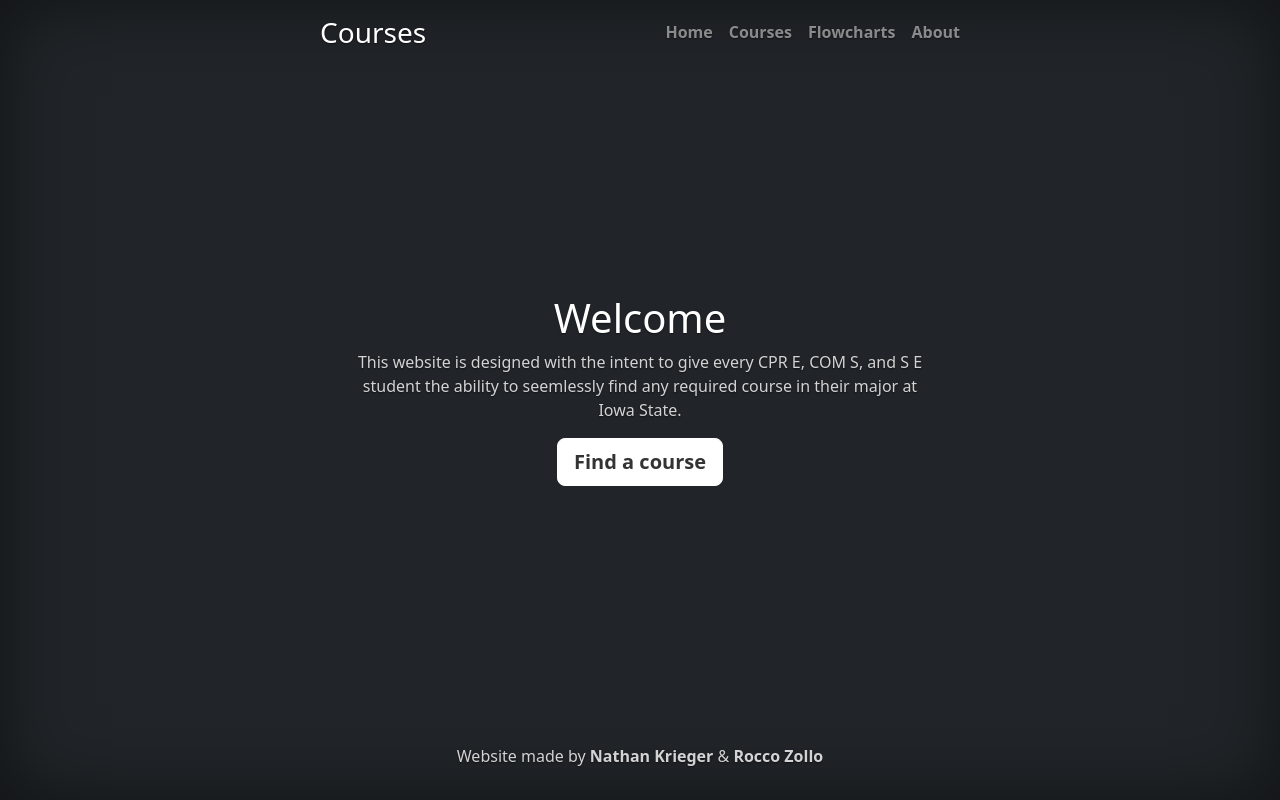
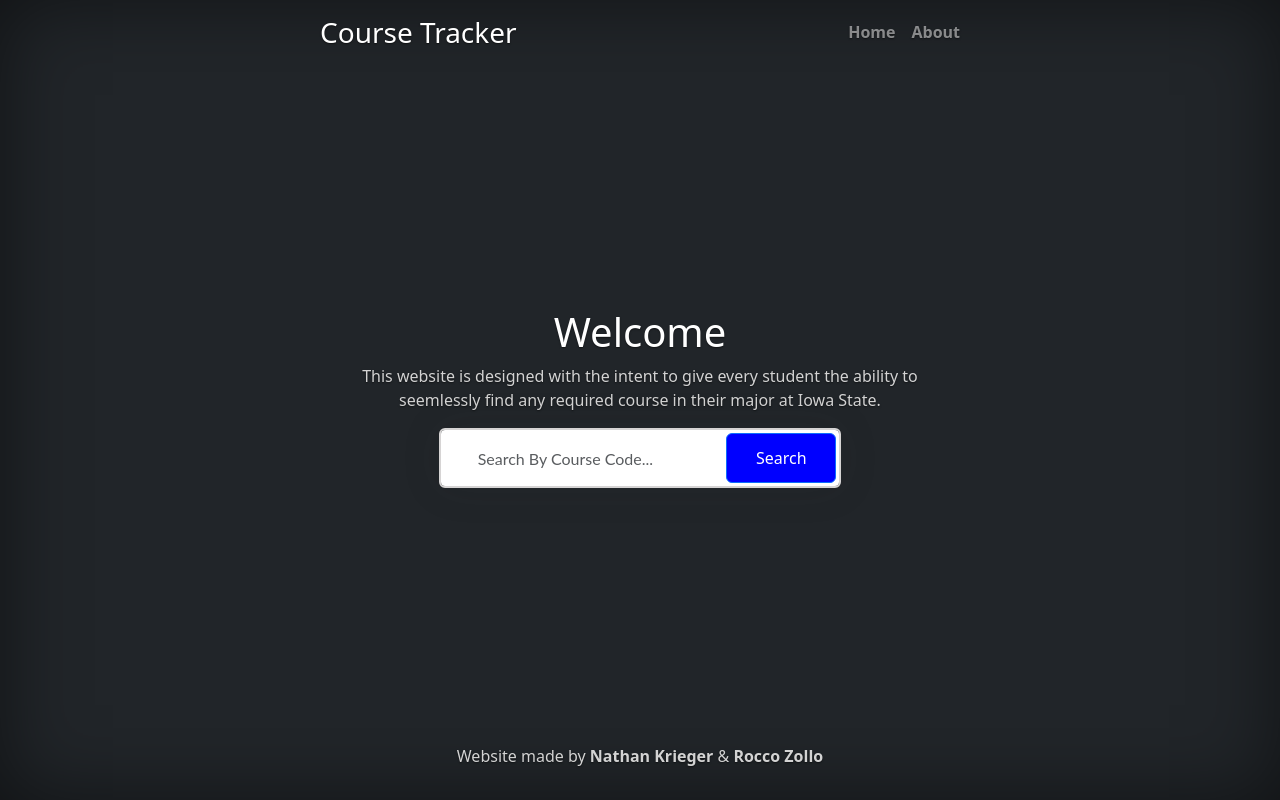
Before and after one commit to nathankrieger/S-E-319-Final-Project, a React (Create React App) app in the folder frontend/: page / in a window 1280 px wide. Built offline with nearby package versions, Linux system fonts and the light colour scheme.

Commit message:
Functional search bar

```diff
--- a/frontend/public/index.html
+++ b/frontend/public/index.html
@@ -28,7 +28,7 @@
       work correctly both with client-side routing and a non-root public URL.
       Learn how to configure a non-root public URL by running `npm run build`.
     -->
-    <title>React App</title>
+    <title>Course Tracker</title>
   </head>
   <body>
     <noscript>You need to enable JavaScript to run this app.</noscript>
--- a/frontend/src/App.js
+++ b/frontend/src/App.js
@@ -21,16 +21,25 @@ function App() {
     //const navigate = useNavigate();
 
     useEffect(() => {
+      fetch("http://localhost:8081/getCourses")
+          .then((response) => response.json())
+          .then((data) => {
+              setProducts(data);
+          });
+  }, []);
+
+    const handleChange = (event) => {
+      setSearchTerm(event.target.value);
+    };
+
+    const handleSearch = () => {
       const results = products.filter((major) =>
         major.courses.some((course) =>
           course.courseCode.toLowerCase().includes(searchTerm.toLowerCase())
         )
       );
+      console.log("Search term:", searchTerm);
       setSearchResults(results);
-    }, [searchTerm, products]);
-
-    const handleChange = (event) => {
-      setSearchTerm(event.target.value);
     };
 
 
@@ -59,16 +68,38 @@ function App() {
 
     ));
 
-    return (<div className="m-5">
+    return (
 
+      <div className="container text-center">
+        <h1>Welcome</h1>
+        <p>This website is designed with the intent to give every student the ability to seemlessly find any required course in their major at Iowa State.
+        </p>
+        <div class="row height d-flex justify-content-center align-items-center">
+
+          <div class="col-md-8">
+
+            <div class="search mt-5">
+              {/* <i class="fa fa-search"></i> */}
               <input
                 type="text"
-        placeholder="Search Course by Course Code"
+                className="form-control"
+                placeholder="Search By Course Code..."
                 value={searchTerm}
                 onChange={handleChange}
               />
+              <button className="btn btn-primary" onClick={handleSearch}>
+                Search
+              </button>
+            </div>
+
+          </div>
+
+        </div>
         {listItems}
-    </div>);
+      </div>
+
+
+    );
   }
 
   return (
@@ -83,7 +114,7 @@ function App() {
           </main> */}
           <Routes>
             <Route path="/" element={<Home />} />
-            <Route path="/getcatalog" element={<Get />} />
+            <Route path="/getcourses" element={<Get />} />
             <Route path="/about" element={<About />} />
 
           </Routes>
--- a/frontend/src/components/About.js
+++ b/frontend/src/components/About.js
@@ -7,7 +7,7 @@ class About extends Component {
         return (
             <div>
                 <h1><strong>SE/ComS319 Construction of User Interfaces, Spring 2024</strong></h1>
-                <p class="lead">03/09/2024 <br></br> Professor Jannesari</p>
+                <p class="lead">05/08/2024 <br></br> Professor Jannesari</p>
                 <h2>Nathan Krieger</h2>
                 <p class="lead">Sophomore studying Software Engineering at Iowa State University.<br></br>
                     <a href="mailto:nkrieger@iastate.edu"><i class="fas fa-envelope"></i> nkrieger@iastate.edu</a> <br></br>
--- a/frontend/src/components/Home.js
+++ b/frontend/src/components/Home.js
@@ -6,13 +6,27 @@ class Home extends Component {
     render() {
 
         return (
+
             <div className="container text-center">
                 <h1>Welcome</h1>
-                <p>This website is designed with the intent to give every CPR E, COM S, and S E student the ability to seemlessly find any required course in their major at Iowa State.
+                <p>This website is designed with the intent to give every student the ability to seemlessly find any required course in their major at Iowa State.
                 </p>
-                <p className="lead">
+                {/* <p className="lead">
                     <Link to="/getcatalog" className="btn btn-lg btn-light fw-bold border-white bg-white">Find a course</Link>
-                </p>
+                </p> */}
+                <div class="row height d-flex justify-content-center align-items-center">
+
+                    <div class="col-md-8">
+
+                        <div class="search">
+                            <i class="fa fa-search"></i>
+                            <input type="text" class="form-control" placeholder="Search By Course Code..." />
+                            <button class="btn btn-primary">Search</button>
+                        </div>
+
+                    </div>
+
+                </div>
             </div>
 
         );
--- a/frontend/src/components/NavBar.js
+++ b/frontend/src/components/NavBar.js
@@ -10,11 +10,11 @@ class NavBar extends Component {
         return (
             <header className="mb-auto">
                 <div>
-                    <h3 className="float-md-start mb-0">Courses</h3>
+                    <h3 className="float-md-start mb-0">Course Tracker</h3>
                     <nav className="nav nav-masthead justify-content-center float-md-end">
-                        <Link to="/" className="nav-link fw-bold py-1 px-0" aria-current="page">Home</Link>
-                        <Link to="/getCatalog" className="nav-link fw-bold py-1 px-0">Courses</Link>
-                        <Link to="/flowcharts" className="nav-link fw-bold py-1 px-0">Flowcharts</Link>
+                        <Link to="/" className="nav-link fw-bold py-1 px-0">Home</Link>
+                        {/* <Link to="/getCatalog" className="nav-link fw-bold py-1 px-0">Courses</Link> */}
+                        {/* <Link to="/flowcharts" className="nav-link fw-bold py-1 px-0">Flowcharts</Link> */}
                         <Link to="/about" className="nav-link fw-bold py-1 px-0">About</Link>
                     </nav>
                 </div>
--- a/frontend/src/style.css
+++ b/frontend/src/style.css
@@ -411,13 +411,17 @@ p {
 }
 
 #search:focus {
-    outline: none; /* Remove the default focus outline */
-    border-color: black; /* Change the border color when the input is focused */
-    box-shadow: 0 0 0 0.2rem rgba(10, 10, 10, 0.25); /* Add a shadow when the input is focused */
+    outline: none;
+    /* Remove the default focus outline */
+    border-color: black;
+    /* Change the border color when the input is focused */
+    box-shadow: 0 0 0 0.2rem rgba(10, 10, 10, 0.25);
+    /* Add a shadow when the input is focused */
 }
 
 .course-container:hover {
-    background-color: rgba(61, 72, 77, 0.7); /* Change the background color on hover */
+    background-color: rgba(61, 72, 77, 0.7);
+    /* Change the background color on hover */
 }
 
 .user-info {
@@ -478,3 +482,62 @@ USED WITH REACT COMPONENTS
 /* .px-3 {
     top: 50%;
 } */
+
+
+/* Search Box */
+
+
+
+/* body{
+        background-color:#eee;
+        font-family: "Poppins", sans-serif;
+        font-weight: 300;
+       } */
+
+/* .height{
+        height: 100vh;
+       } */
+
+
+.search {
+    position: relative;
+    box-shadow: 0 0 40px rgba(51, 51, 51, .1);
+
+}
+
+.search input {
+
+    height: 60px;
+    text-indent: 25px;
+    border: 2px solid #d6d4d4;
+
+
+}
+
+
+.search input:focus {
+
+    box-shadow: none;
+    border: 2px solid blue;
+
+
+}
+
+.search .fa-search {
+
+    position: absolute;
+    top: 20px;
+    left: 16px;
+
+}
+
+.search button {
+
+    position: absolute;
+    top: 5px;
+    right: 5px;
+    height: 50px;
+    width: 110px;
+    background: blue;
+
+}
```
Also changed, not shown: 1 other file (tests, documents, lock files or other folders). Lines whose indentation alone changed are shown as unchanged.
